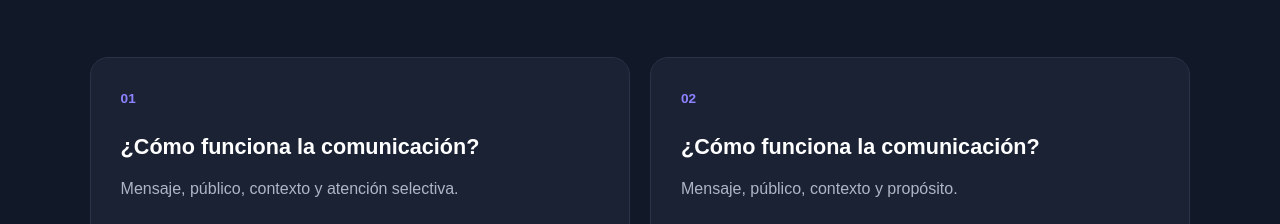
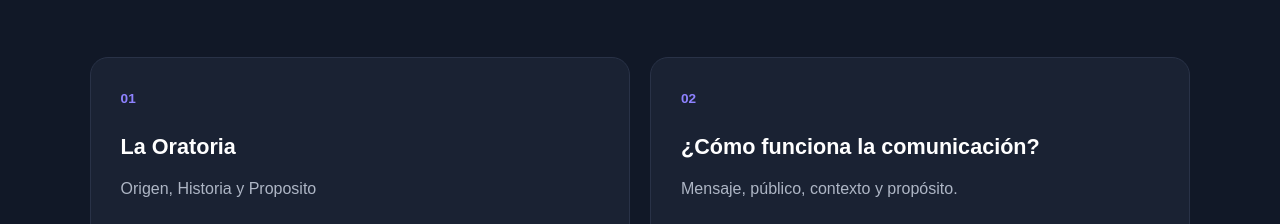
Before and after one commit to ricardosochaoscar-sudo/Rodach, a plain HTML site: page index.html in a window 1280 px wide. Shown: the part 1124-1348 px from the top of the page. Drawn offline with Linux system fonts and the light colour scheme.

Commit message:
Update first video title and description only

```diff
--- a/index.html
+++ b/index.html
@@ -31,7 +31,7 @@
     <section id="curso" class="section videos-section">
       <div class="section-heading"><p class="section-tag">CURSO RODACH · 4 MÓDULOS</p><h2>Aprende, responde y avanza</h2><p>Reproduce cada video y completa su mini-test dentro de Rodach.</p></div>
       <div class="video-grid course-grid">
-        <article class="video-card course-card" data-module="1"><span>01</span><h3>¿Cómo funciona la comunicación?</h3><p>Mensaje, público, contexto y atención selectiva.</p><div class="course-status" id="course-status-1">Video disponible</div><div class="video-embed"><iframe id="player-1" width="100%" height="220" src="https://www.youtube.com/embed/emWtzvcm0-c?enablejsapi=1" title="¿Cómo funciona la comunicación?" frameborder="0" allow="accelerometer; autoplay; clipboard-write; encrypted-media; gyroscope; picture-in-picture; web-share" allowfullscreen></iframe></div><div class="course-actions"><button class="video-button" type="button">Ver video</button><button class="quiz-button" type="button" data-quiz="1">Abrir mini-test</button></div></article>
+        <article class="video-card course-card" data-module="1"><span>01</span><h3>La Oratoria</h3><p>Origen, Historia y Proposito</p><div class="course-status" id="course-status-1">Video disponible</div><div class="video-embed"><iframe id="player-1" width="100%" height="220" src="https://www.youtube.com/embed/emWtzvcm0-c?enablejsapi=1" title="¿Cómo funciona la comunicación?" frameborder="0" allow="accelerometer; autoplay; clipboard-write; encrypted-media; gyroscope; picture-in-picture; web-share" allowfullscreen></iframe></div><div class="course-actions"><button class="video-button" type="button">Ver video</button><button class="quiz-button" type="button" data-quiz="1">Abrir mini-test</button></div></article>
         <article class="video-card course-card" data-module="2"><span>02</span><h3>¿Cómo funciona la comunicación?</h3><p>Mensaje, público, contexto y propósito.</p><div class="course-status" id="course-status-2">Video disponible</div><div class="video-embed"><iframe id="player-2" width="100%" height="220" src="https://www.youtube.com/embed/pT6tWYZOR0g?enablejsapi=1" title="¿Cómo funciona la comunicación?" frameborder="0" allow="accelerometer; autoplay; clipboard-write; encrypted-media; gyroscope; picture-in-picture; web-share" allowfullscreen></iframe></div><div class="course-actions"><button class="video-button" type="button">Ver video</button><button class="quiz-button" type="button" data-quiz="2">Abrir mini-test</button></div></article>
         <article class="video-card course-card" data-module="3"><span>03</span><h3>El miedo a hablar en público</h3><p>Nervios, pausas llenas, práctica y exposición progresiva.</p><div class="course-status" id="course-status-3">Video disponible</div><div class="video-embed"><iframe id="player-3" width="100%" height="220" src="https://www.youtube.com/embed/nsytT2-cems?enablejsapi=1" title="El miedo a hablar en público" frameborder="0" allow="accelerometer; autoplay; clipboard-write; encrypted-media; gyroscope; picture-in-picture; web-share" allowfullscreen></iframe></div><div class="course-actions"><button class="video-button" type="button">Ver video</button><button class="quiz-button" type="button" data-quiz="3">Abrir mini-test</button></div></article>
         <article class="video-card course-card" data-module="4"><span>04</span><h3>¿Cómo construir un discurso?</h3><p>Introducción, desarrollo y conclusión.</p><div class="course-status" id="course-status-4">Bloqueado hasta aprobar el módulo 3</div><button class="video-button" type="button" disabled>Ver video</button><button class="quiz-button" type="button" data-quiz="4" disabled>Mini-test bloqueado</button></article>
```
